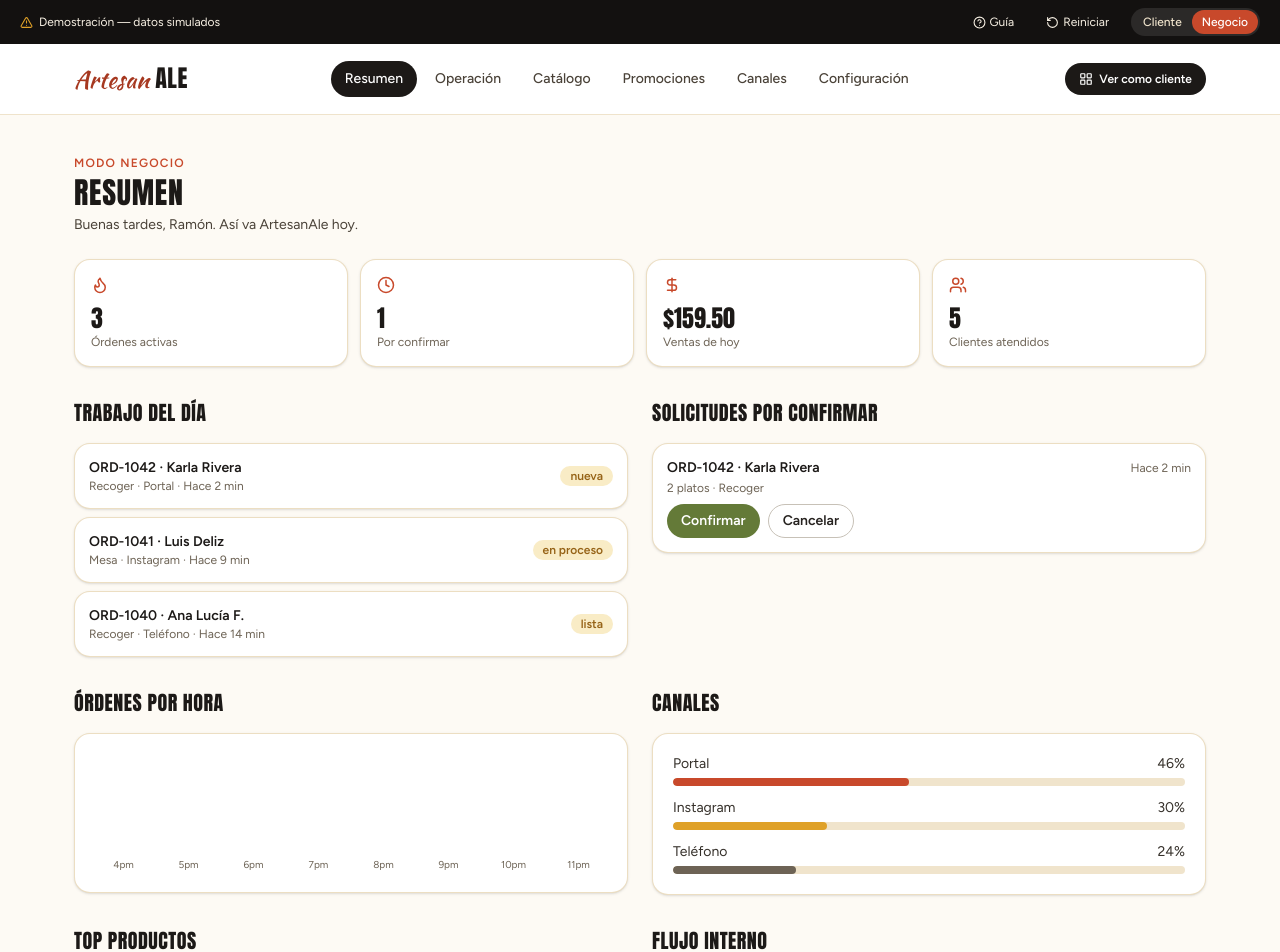
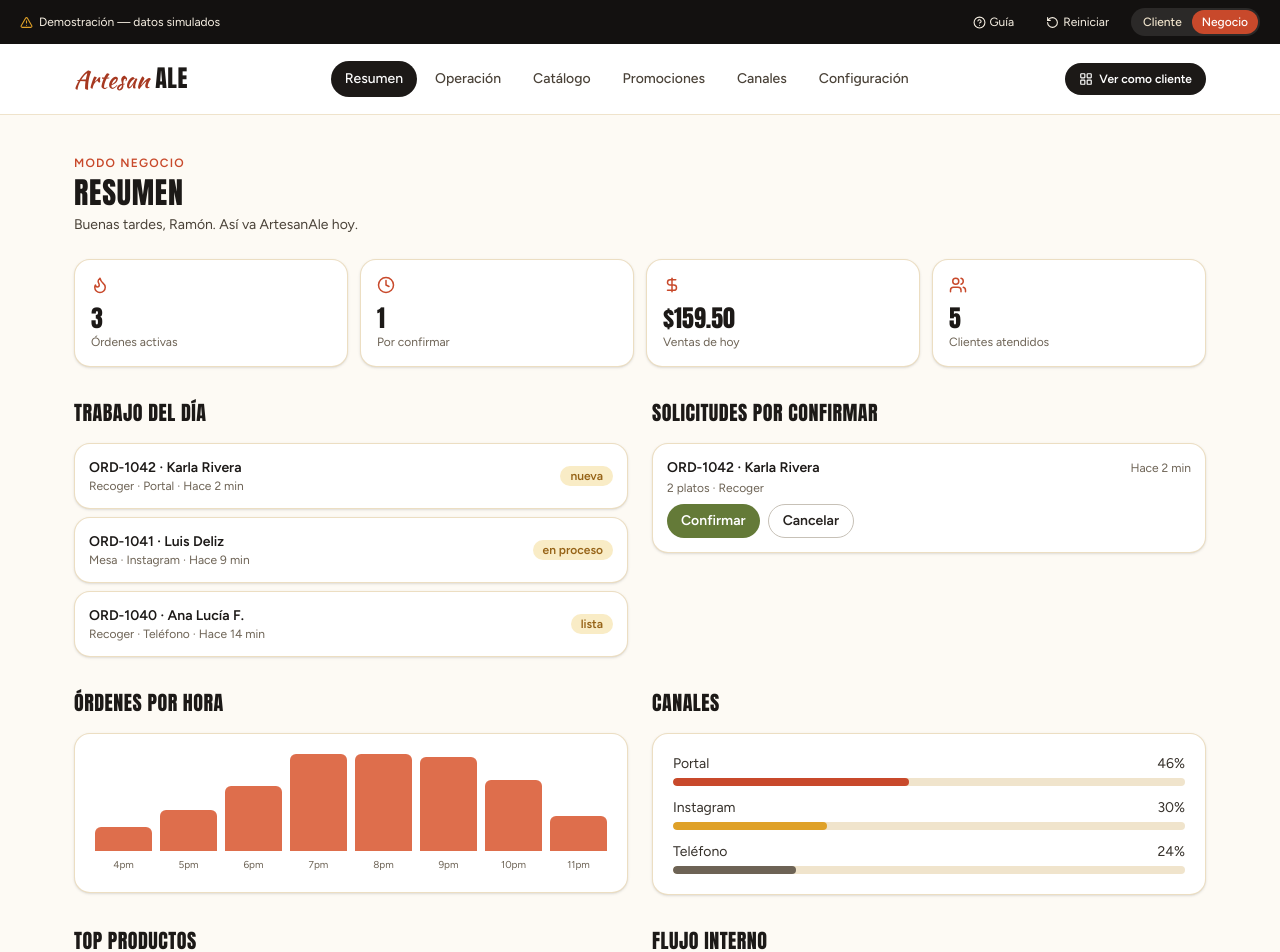
Before and after one commit to JuanPabloTorres/artesanale-digital-demo, a React (Vite) app: page /#/negocio in a window 1280 px wide. Shown: the top 952 px of the page. Built offline with nearby package versions, Linux system fonts and the light colour scheme; a web font is replaced by a local one.

Commit message:
Adjust layout of Tarjeta and div elements

```diff
--- a/src/negocio/Resumen.jsx
+++ b/src/negocio/Resumen.jsx
@@ -89,9 +89,9 @@ export default function Resumen() {
       <div className="mt-8 grid gap-6 lg:grid-cols-2">
         <div>
           <SectionHeader title="Órdenes por hora" />
-          <Tarjeta className="flex h-40 items-end gap-2 p-5">
+          <Tarjeta className="flex h-40 items-stretch gap-2 p-5">
             {HORAS.map((h) => (
-              <div key={h.h} className="flex flex-1 flex-col items-center gap-1.5">
+              <div key={h.h} className="flex flex-1 flex-col items-center justify-end gap-1.5">
                 <div className="w-full rounded-t-md bg-ladrillo-400" style={{ height: `${h.v}%` }} />
                 <span className="text-[10px] text-tinta-400">{h.h}</span>
               </div>
```
